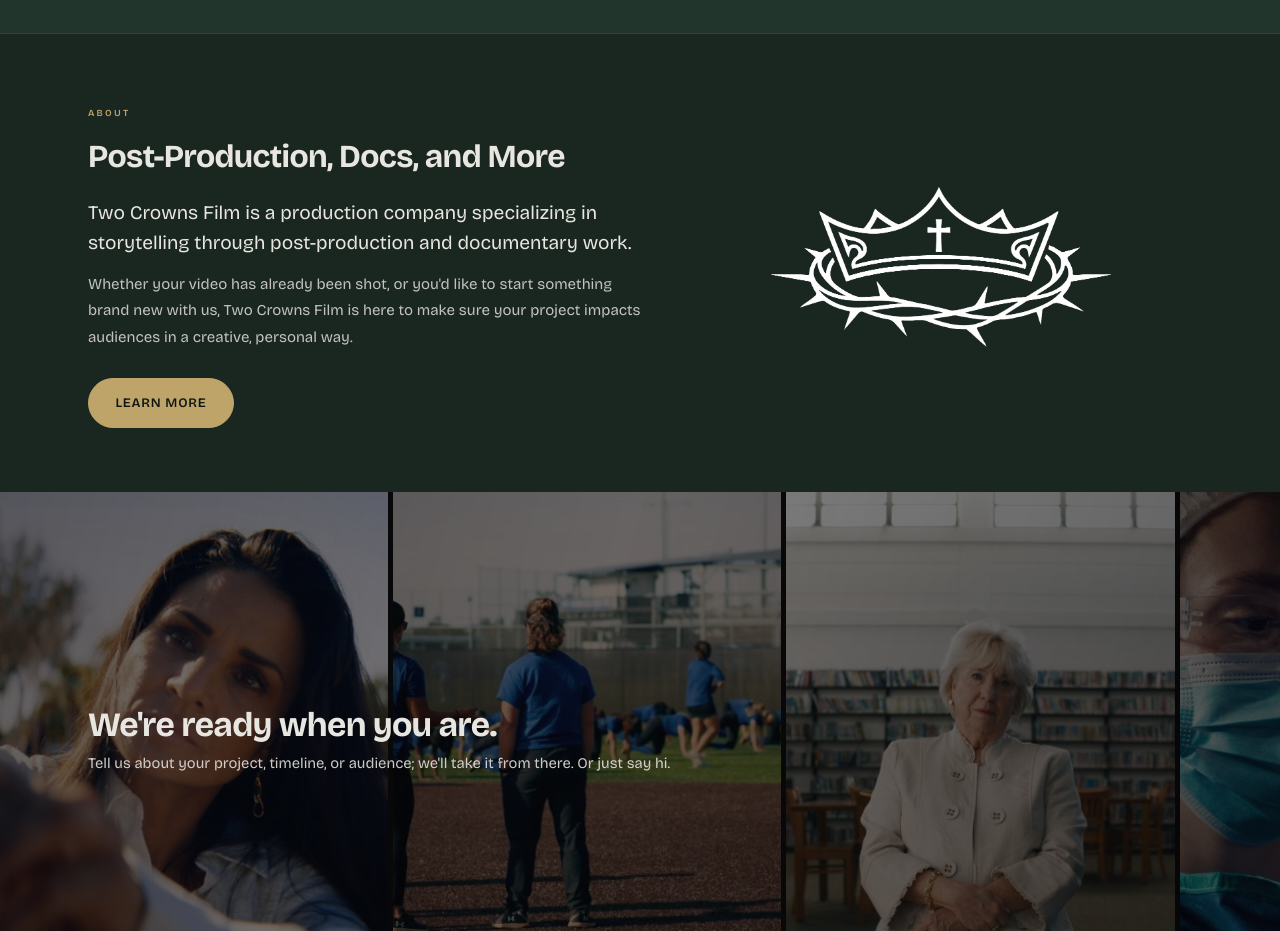
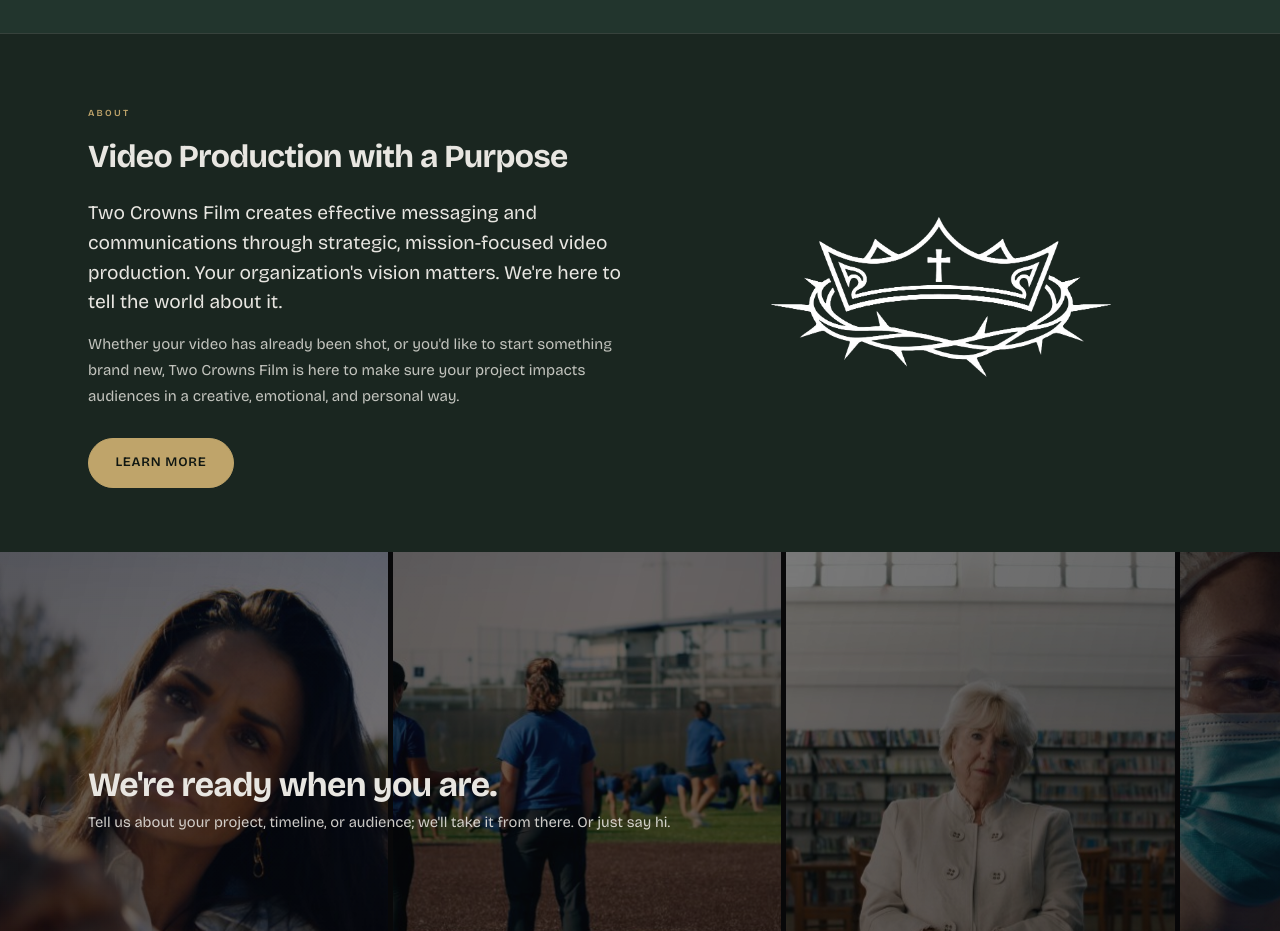
Before and after one commit to Kody2C/twocrownsfilm-website, a website: page index.html in a window 1280 px wide. Shown: the part 2320-3251 px from the top of the page. Drawn offline with nearby package versions, Linux system fonts and the light colour scheme.

Commit message:
Revise about section for clarity and focus
Updated the content in the about section to reflect a focus on video production and enhanced messaging.

```diff
--- a/index.html
+++ b/index.html
@@ -192,12 +192,12 @@
     <div class="about__inner">
       <div class="about__text fade-up">
         <p class="about__eyebrow">About</p>
-        <h2 class="section-title">Post-Production, Docs, and More</h2>
+        <h2 class="section-title"> Video Production with a Purpose </h2>
         <p class="about__lead">
-          Two Crowns Film is a production company specializing in storytelling through post-production and documentary work.
+          Two Crowns Film creates effective messaging and communications through strategic, mission-focused video production. Your organization's vision matters. We're here to tell the world about it.
         </p>
         <p class="about__body">
-          Whether your video has already been shot, or you&apos;d like to start something brand new with us, Two Crowns Film is here to make sure your project impacts audiences in a creative, personal way.
+          Whether your video has already been shot, or you&apos;d like to start something brand new, Two Crowns Film is here to make sure your project impacts audiences in a creative, emotional, and personal way.
         </p>
         <a href="about/" class="btn-primary">Learn more</a>
       </div>
```
